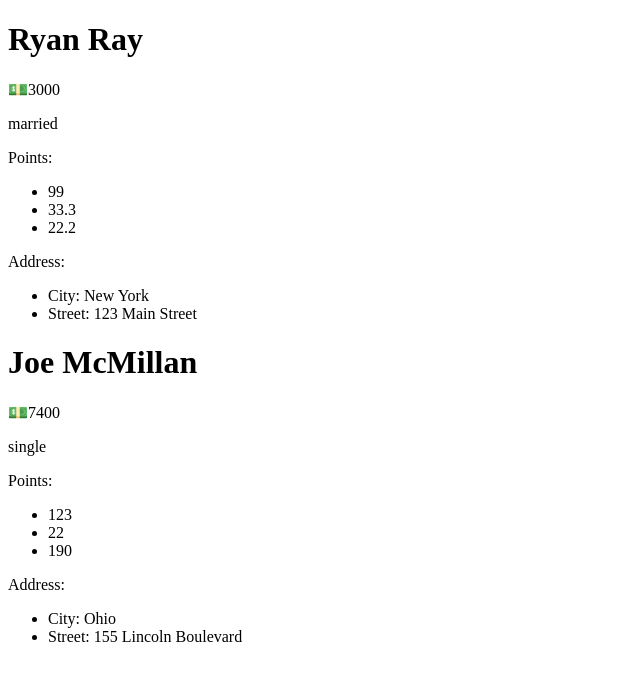
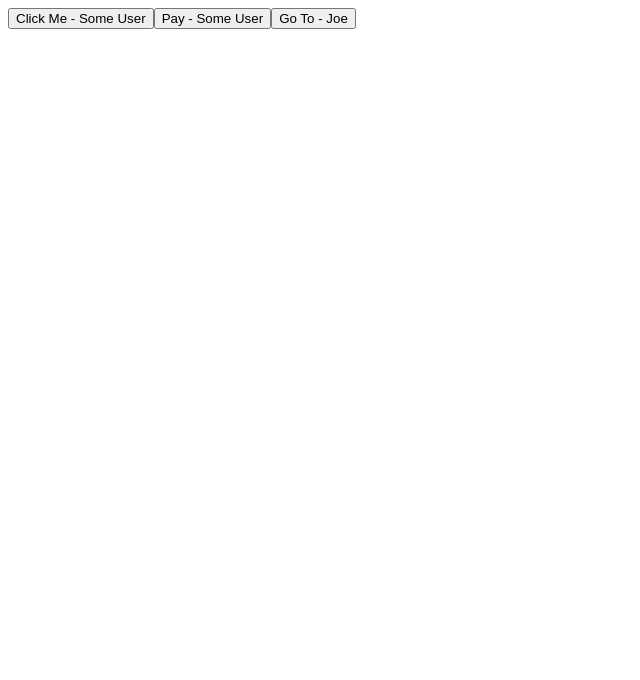
Before and after one commit to alanbernale/react-course, a React (Vite) app: page / in a window 1280 px wide. Shown: the top 680 px of the page, without its empty margins (0-640 px from the left). Built offline with nearby package versions, Linux system fonts and the light colour scheme.

Commit message:
PropTypes y DefaultProps.

```diff
--- a/package.json
+++ b/package.json
@@ -9,6 +9,7 @@
     "preview": "vite preview"
   },
   "dependencies": {
+    "prop-types": "^15.8.1",
     "react": "^18.2.0",
     "react-dom": "^18.2.0"
   },
--- /dev/null
+++ b/src/Button.jsx
@@ -0,0 +1,17 @@
+import PropTypes from 'prop-types'
+
+export function Button({text, name}) {
+    if (!text) console.error('Text is required.')
+
+    return <button>
+        {text} - {name}
+    </button>
+}
+
+Button.propTypes = {
+    text: PropTypes.string.isRequired
+}
+
+Button.defaultProps = {
+    name: 'Some User'
+}
--- a/src/main.jsx
+++ b/src/main.jsx
@@ -2,29 +2,12 @@
 import ReactDOM from "react-dom/client"
 import {Greeting, UserCard} from "./Greeting"
 import Product, {Navbar} from "./Product"
+import {Button} from "./Button"
 
 ReactDOM.createRoot(document.getElementById('root')).render(
     <>
-        <UserCard
-            name="Ryan Ray"
-            amount={3000}
-            married={true}
-            points={[99, 33.3, 22.2]}
-            address={{street: '123 Main Street', city: 'New York'}}
-            greet={function () {
-                alert('Hello')
-            }}
-        />
-
-        <UserCard
-            name="Joe McMillan"
-            amount={7400}
-            married={false}
-            points={[123, 22, 190]}
-            address={{street: '155 Lincoln Boulevard', city: 'Ohio'}}
-            greet={function () {
-                console.log('Ok')
-            }}
-        />
+        <Button text="Click Me" />
+        <Button text="Pay" />
+        <Button text="Go To" name="Joe"/>
     </>
 )
```
Also changed, not shown: 1 other file (tests, documents, lock files or other folders).
